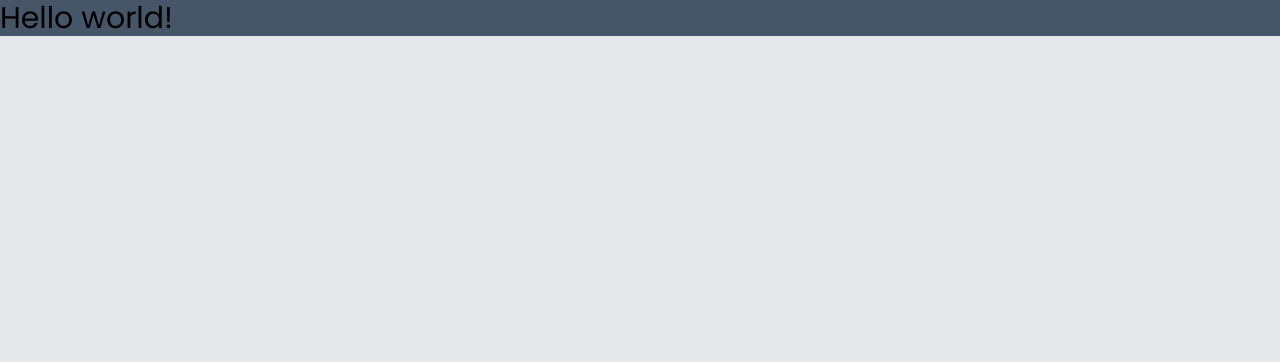
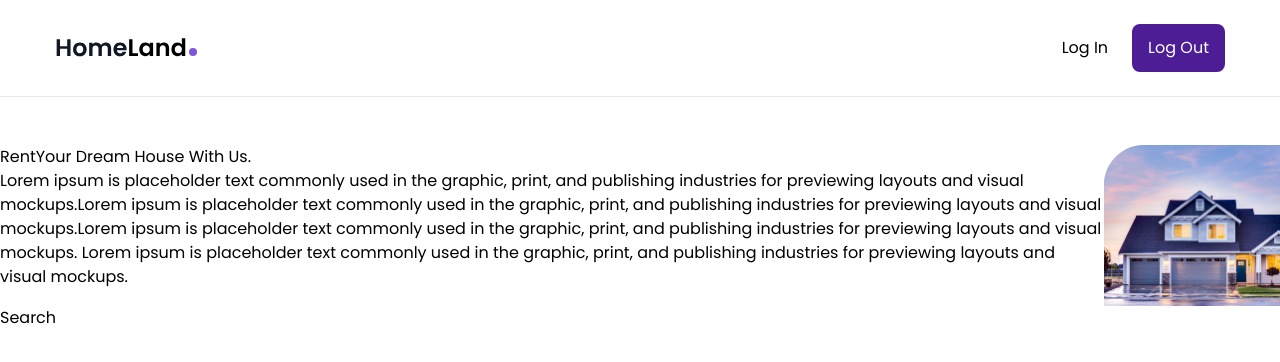
Before and after one commit to Alifanoveliasukma/Project_1, a React (Create React App) app: page / in a window 1280 px wide. Shown: the top 362 px of the page. Built offline with nearby package versions, Linux system fonts and the light colour scheme.

Commit message:
Accomplished PropertyDetails.js

```diff
--- a/src/App.js
+++ b/src/App.js
@@ -1,7 +1,21 @@
-export default function App() {
+import React from "react";
+import { Routes, Route } from "react-router-dom";
+import Header from "./components/Header";
+import Footer from "./components/Footer";
+import Home from "./pages/Home";
+import PropertyDetails from "./pages/PropertyDetails";
+
+const App = () => {
   return (
-    <h1 className="text-3xl bg-slate-600">
-      Hello world!
-    </h1>
-  )
-}
+    <div className="max-w[1440px] mx-auto bg-white">
+      <Header />
+      <Routes>
+        <Route path="/" element={<Home />} />
+        <Route path="/property/:id" element={<PropertyDetails />} />
+      </Routes>
+      <Footer />
+    </div>
+  );
+};
+
+export default App;
--- a/src/components/Banner.js
+++ b/src/components/Banner.js
@@ -1,7 +1,34 @@
-import React from 'react';
+import React from "react";
+import Image from "../assets/img/house-banner.png";
+import Search from "../components/Search";
 
 const Banner = () => {
-  return <div>Banner</div>;
+  return (
+    <section className="h-full max-h-[640px] mb-20 xl:mb-24">
+      <div className="flex flex-col lg:flex-row">
+        <div>
+          <h1>
+            <span>Rent</span>Your Dream House With Us.
+          </h1>
+          <p>
+            Lorem ipsum is placeholder text commonly used in the graphic, print,
+            and publishing industries for previewing layouts and visual
+            mockups.Lorem ipsum is placeholder text commonly used in the
+            graphic, print, and publishing industries for previewing layouts and
+            visual mockups.Lorem ipsum is placeholder text commonly used in the
+            graphic, print, and publishing industries for previewing layouts and
+            visual mockups. Lorem ipsum is placeholder text commonly used in the
+            graphic, print, and publishing industries for previewing layouts and
+            visual mockups.
+          </p>
+        </div>
+        <div>
+          <img src={Image} alt="" />
+        </div>
+      </div>
+      <Search />
+    </section>
+  );
 };
 
 export default Banner;
--- a/src/components/Header.js
+++ b/src/components/Header.js
@@ -1,7 +1,21 @@
-import React from 'react';
+import React from "react";
+import { Link } from "react-router-dom";
+import Logo from "../assets/img/logo.svg";
 
 const Header = () => {
-  return <div>Header</div>;
+  return (
+    <header className="py-6 mb-12 border-b">
+      <div className="container mx-auto flex justify-between items-center">
+        <Link to="/">
+          <img src={Logo} alt="" />
+        </Link>
+        <div className="flex items-center gap-6">
+          <Link className="hover:text-violet-900 transition" to="/">Log In</Link>
+          <Link className="bg-violet-900 text-white px-4 py-3 rounded-lg" to="/">Log Out</Link>
+        </div>
+      </div>
+    </header>
+  );
 };
 
 export default Header;
--- a/src/index.js
+++ b/src/index.js
@@ -1,13 +1,16 @@
-import React from 'react';
-import ReactDOM from 'react-dom/client';
-import './index.css';
-import App from './App';
+import React from "react";
+import ReactDOM from "react-dom/client";
+import "./index.css";
+import App from "./App";
+import { BrowserRouter as Router } from "react-router-dom";
 
-const root = ReactDOM.createRoot(document.getElementById('root'));
+const root = ReactDOM.createRoot(document.getElementById("root"));
 root.render(
-  <React.StrictMode>
-    <App />
-  </React.StrictMode>
+  <Router>
+    <React.StrictMode>
+      <App />
+    </React.StrictMode>
+  </Router>
 );
 
 // If you want to start measuring performance in your app, pass a function
--- a/src/pages/Home.js
+++ b/src/pages/Home.js
@@ -1,7 +1,10 @@
-import React from 'react';
+import React from "react";
+import Banner from "../components/Banner";
 
-const Home = () => {
-  return <div>Home</div>;
-};
+const Home = () => (
+  <div className="min-h-[1800px]">
+    <Banner />
+  </div>
+);
 
 export default Home;
--- a/src/pages/PropertyDetails.js
+++ b/src/pages/PropertyDetails.js
@@ -1,7 +1,97 @@
-import React from 'react';
+import React from "react";
+import { housesData } from "../data";
+import { useParams, Link } from "react-router-dom";
+import { BiBed, BiBath, BiArea } from "react-icons/bi";
 
 const PropertyDetails = () => {
-  return <div>PropertyDetails</div>;
+  const { id } = useParams();
+  const house = housesData.find((house) => {
+    return house.id === parseInt(id);
+  });
+  return (
+    <section>
+      <div className="container mx-auto min-h-[800px] mb-14">
+        <div className="flex flex-col lg-flex-row lg:items-center lg:justify-center">
+          <h2 className="text-2xl font-semibold">{house.name}</h2>
+          <h3 className="text-lg mb-4">{house.address}</h3>
+          <div className="bg-green-500 text-white px-3 rounded-full">
+            <div className="bg-violet-500 text-white px-3 rounded-full">
+              {house.type}
+            </div>
+            <div className="bg-violet-500 text-white px-3 rounded-full">
+              {house.country}
+            </div>
+          </div>
+          <div className="text-3xl font-semibold text-violet-600">
+            $ {house.price}
+          </div>
+        </div>
+        <div className="flex flex-col items-start gap-8 lg:flex-row">
+          <div className="max-w-768px">
+            <div className="mb-8">
+              <img src={house.imageLg} alt="" />
+            </div>
+            <div className="flex gap-x-6 text-violet-700 mb-6 ">
+              <div className="flex gap-x-2 items center">
+                <BiBed className="text-2xl" />
+                <div>{house.bedrooms}</div>
+              </div>
+              <div className="flex gap-x-2 items center">
+                <BiBath className="text-2xl" />
+                <div>{house.bathrooms}</div>
+              </div>
+              <div className="flex gap-x-2 items center">
+                <BiArea className="text-2xl" />
+                <div>{house.surface}</div>
+              </div>
+            </div>
+            <div>{house.description}</div>
+          </div>
+          <div className="flex-1 bg-white-100 w-full mb-8 border border-gray-300 rounded-lg px-6 py-8">
+            <div className="flex items-center gap-x-4 mb-8">
+              <div className="w-20 h-20 p-1 border border-gray-300 rounded-full">
+                <img src={house.agent.image} alt />
+              </div>
+              <div>
+                <div className="font-bold text-lg">{house.agent.name}</div>
+              </div>
+              <link to="" className="text-violet-700 text-sm">
+                View Listings
+              </link>
+            </div>
+            <div>
+              <form className="flex flex-col gap-y-4">
+                <input
+                  className="border border-gray-300 focus:border-violet-700 outline-none rounded w-full px-4 h-14 text-sm"
+                  type="text"
+                  placeholder="Name*"
+                />
+                <input
+                  className="border border-gray-300 focus:border-violet-700 outline-none rounded w-full px-4 h-14 text-sm"
+                  type="text"
+                  placeholder="Email*"
+                />
+                <input
+                  className="border border-gray-300 focus:border-violet-700 outline-none rounded w-full px-4 h-14 text-sm"
+                  type="text"
+                  placeholder="Phone*"
+                />
+                <textarea
+                  className="border border-gray-300 focus:border-violet-700 outline-none resize-none rounded w-full p-4 h-36 text-sm text-gray-400"
+                  placeholder="Message*"
+                  defaultValue="Hello i am interested in [Modern Apartment]"
+                ></textarea>
+                <div className="flex gap-x-2">
+                  <button className="bg -violet-700 hover:bg-violet-800 text-white rounded p-4 text-sm w-full transtition">Send Message</button>
+                  <button className="border border-violet-700 text-violet-700 hover:border-violet-500 hover:text-violet-500 rounded p-4 text-sm w-full transition">Call</button>
+                </div>
+              </form>
+            </div>
+          </div>
+        </div>
+      </div>
+    </section>
+  );
 };
 
 export default PropertyDetails;
```
